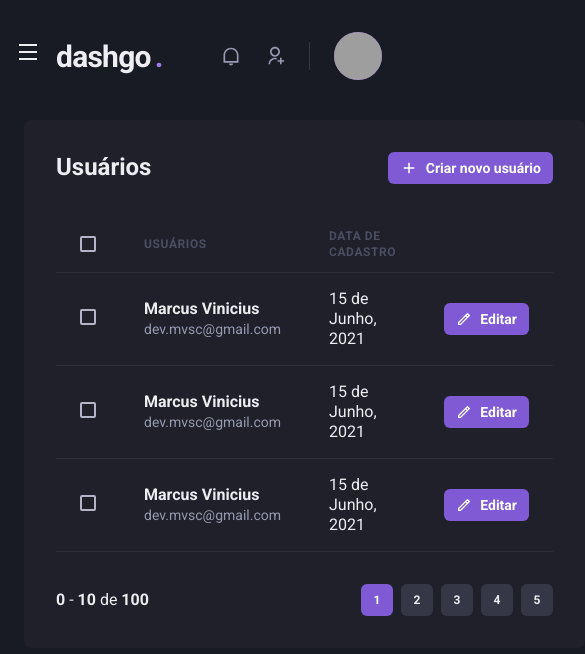
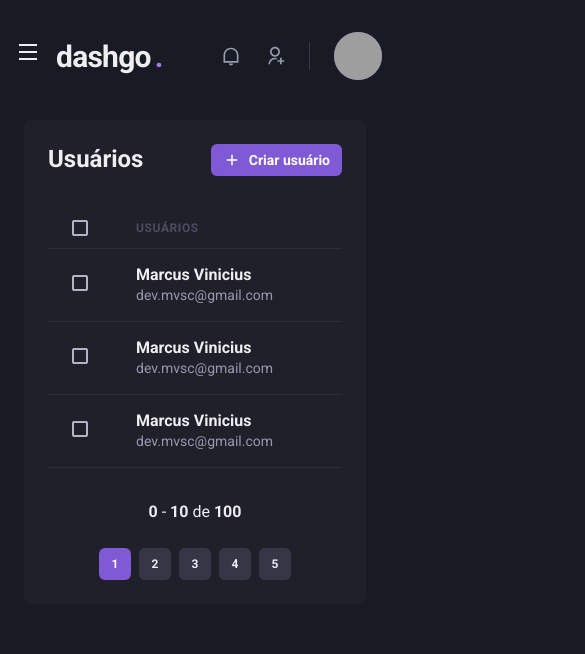
Before and after one commit to dev-viniciuss/dashgo, a Next.js app: page /users in a window 390 px wide. Shown: the top 654 px of the page, 585 px wide, since content can reach past the window. Built offline with nearby package versions, Linux system fonts and the light colour scheme; grey boxes are pictures that could not be loaded.

Commit message:
refactor: deixando a página de listagem de usuários responsiva

```diff
--- a/src/components/Pagination/index.tsx
+++ b/src/components/Pagination/index.tsx
@@ -1,21 +1,21 @@
-import { HStack, Box } from "@chakra-ui/react"
+import { Stack, Box, Flex } from "@chakra-ui/react"
 
 import { PaginationItem } from "./PaginationItem"
 
 export function Pagination() {
   return(
-    <HStack spacing="6" mt="8" justify="space-between" aling="center">
-      <Box>
+    <Stack direction={["column", "row"]} spacing="6" mt="8" justifyContent="center" aling="center">
+      <Box mt={["0", "1"]} mx="auto">
         <strong>0</strong> - <strong>10</strong> de <strong>100</strong>
       </Box>
 
-      <HStack spacing="2">
+      <Stack justify="center" direction="row" spacing="2">
         <PaginationItem isCurrent number={1} />
         <PaginationItem number={2} />
         <PaginationItem number={3} />
         <PaginationItem number={4} />
         <PaginationItem number={5} />
-      </HStack>
-    </HStack>
+      </Stack>
+    </Stack>
   )
 }
--- a/src/pages/users/index.tsx
+++ b/src/pages/users/index.tsx
@@ -1,4 +1,4 @@
-import { Box, Flex, Button, Icon, Table, Thead, Tr, Th, Checkbox, Tbody, Td, Text } from '@chakra-ui/react'
+import { Box, Flex, Button, Icon, Table, Thead, Tr, Th, Checkbox, Tbody, Td, Text, useBreakpointValue } from '@chakra-ui/react'
 
 import { RiAddLine, RiPencilLine } from 'react-icons/ri'
 
@@ -10,6 +10,11 @@ import { Pagination } from '../../components/Pagination'
 export default function UserList() {
   const listTable = [1, 2, 3]
 
+  const isWideVersion = useBreakpointValue({
+    base: false,
+    lg: true,
+  })
+
   return(
     <Box>
       <Header />
@@ -17,7 +22,7 @@ export default function UserList() {
       <Flex w="100%" my="6" maxW={1480} mx="auto" px="6">
         <Sidebar />
 
-        <Box flex="1" borderRadius={8} bg="gray.800" p="8">
+        <Box flex="1" borderRadius={8} bg="gray.800" p={["6" ,"8"]}>
           <Flex mb="8" justify="space-between" align="center">
             <Heading size="lg">Usuários</Heading>
             <Button
@@ -27,7 +32,7 @@ export default function UserList() {
               colorScheme="purple"
               leftIcon={<Icon as={RiAddLine} fontSize="18"/>}
             >
-              Criar novo usuário
+              {isWideVersion ? 'Criar novo usuário' : 'Criar usuário'}
             </Button>
           </Flex>
 
@@ -38,8 +43,8 @@ export default function UserList() {
                   <Checkbox colorScheme="purple"/>
                 </Th>
                 <Th>Usuários</Th>
-                <Th>Data de cadastro</Th>
-                <Th width="8"></Th>
+                {isWideVersion && <Th>Data de cadastro</Th>}
+                {isWideVersion && <Th width="8"></Th>}
               </Tr>
             </Thead>
 
@@ -55,7 +60,8 @@ export default function UserList() {
                       <Text fontSize="sm" color="gray.300">dev.mvsc@gmail.com</Text>
                     </Box>
                   </Td>
-                  <Td>15 de Junho, 2021</Td>
+                  {isWideVersion && <Td>15 de Junho, 2021</Td>}
+                  {isWideVersion &&
                     <Td>
                       <Button
                         as="a"
@@ -67,6 +73,7 @@ export default function UserList() {
                         Editar
                       </Button>
                     </Td>
+                  }
                 </Tr>
               ))}
             </Tbody>
```
Lines whose indentation alone changed are shown as unchanged.
